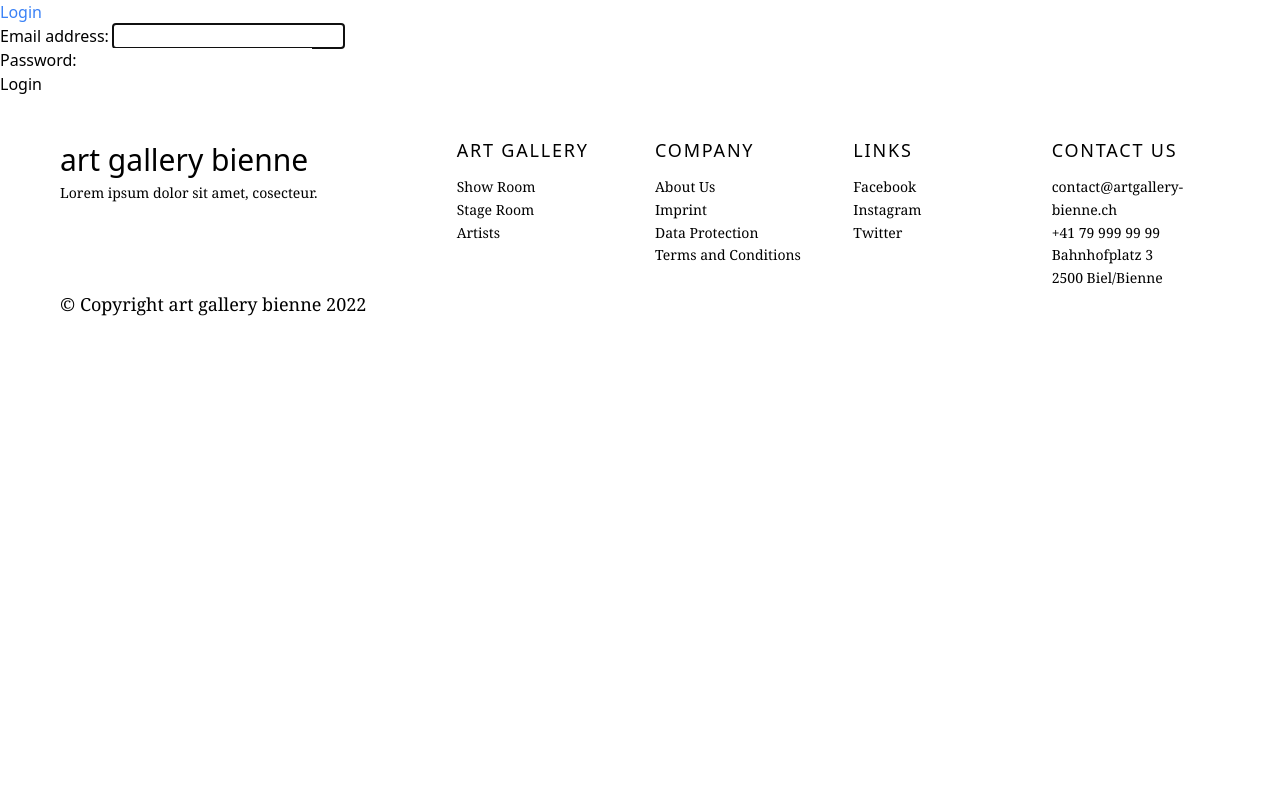
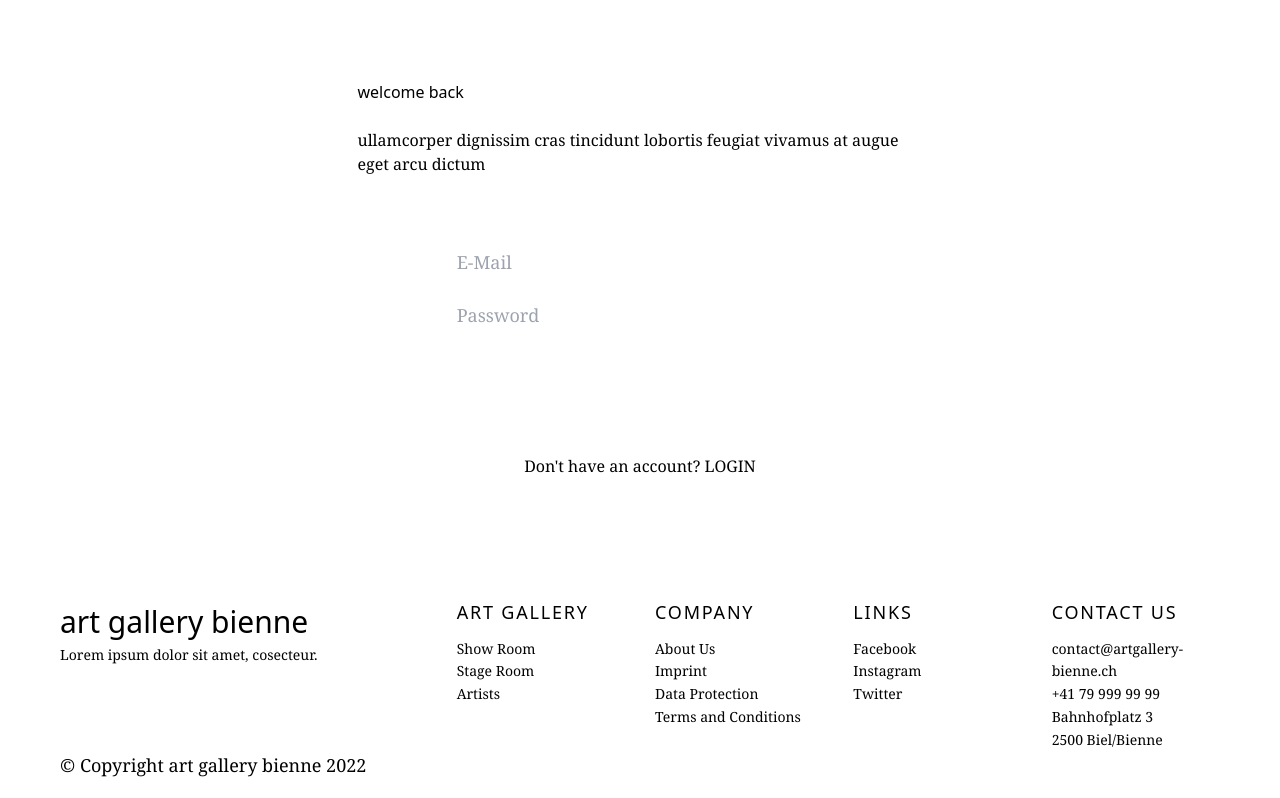
Before and after one commit to kirillwolkow/artgallerybienne, a Django app: page /accounts/login/ in a window 1280 px wide. Shown: the part 72-870 px from the top of the page. Before the commit the page ends 388 px from the top, so only its background shows below. Run offline with Django 4.2, Linux system fonts and the light colour scheme; some libraries are stand-ins or nearby versions.

Commit message:
remove unused statements, style login page

```diff
--- a/project/custom_auth/templates/registration/login.html
+++ b/project/custom_auth/templates/registration/login.html
@@ -5,11 +5,30 @@
 
 {% block content %}
 
-<h2 class="text-blue-500">Login</h2>
-<form method="post">
-    {% csrf_token %}
-    {{ form.as_p }}
-    <button type="submit">Login</button>
-</form>
+<main id="signup-section" class="max-w-7xl py-20 mx-auto">
+    <div class="grid grid-cols-12 place-content-start px-[60px] gap-x-[30px]">
+        <div class="col-start-4 col-end-10 row-span-full">
+            <h2 class="main-title">welcome back</h1>
+            <p class="center-paragraph my-6 font-serif">ullamcorper dignissim cras tincidunt lobortis feugiat vivamus at augue eget arcu dictum</p>
+        </div>
+        <div class="my-6 col-start-5 col-end-9">
+            <form method="post" class="w-full">
+                {% csrf_token %}
+                {% for field in form %}
+                <div class="w-full my-6 rounded-sm">
+                    <p>{{ field.errors }}</p>
+                    <p class="font-normal text-black-steel font-serif text-lg leading-[160%]">
+                        <input class="form-control w-full rounded-lg font-serif font-normal text-lg leading-7 text-black-steel" id="{{ field.id_for_label }}" name="{{ field.name }}" type="{% if field.name == 'username' %}email{% else %}password{% endif %}" placeholder="{% if field.name == 'username' %}E-Mail{% else %}Password{% endif %}">
+                    </p>
+                </div>
+                {% endfor %}
+                <button class="text-white font-normal font-serif text-lg leading-7 w-full bg-gold-leaf rounded-sm py-2" type="submit">Login</button>
+            </form>
+        </div>
+        <div class="col-start-5 col-end-9 mt-8 text-center font-serif">
+            <p>Don't have an account? <a href="{% url 'signup' %}">LOGIN</a></p>
+        </div>
+    </div>
+</main>
 
 {% endblock content %}
--- a/project/theme/static_src/src/styles.css
+++ b/project/theme/static_src/src/styles.css
@@ -20,7 +20,8 @@
         @apply w-full font-serif font-normal text-lg leading-7 text-black-steel;
     }
 
-    .signup-form {
+    .signup-form,
+    .login-form {
         @apply w-full;
     }
 }
```
Also changed, not shown: project/custom_auth/forms.py (+7 -1 lines), project/custom_auth/views.py (+8 -1 lines).
